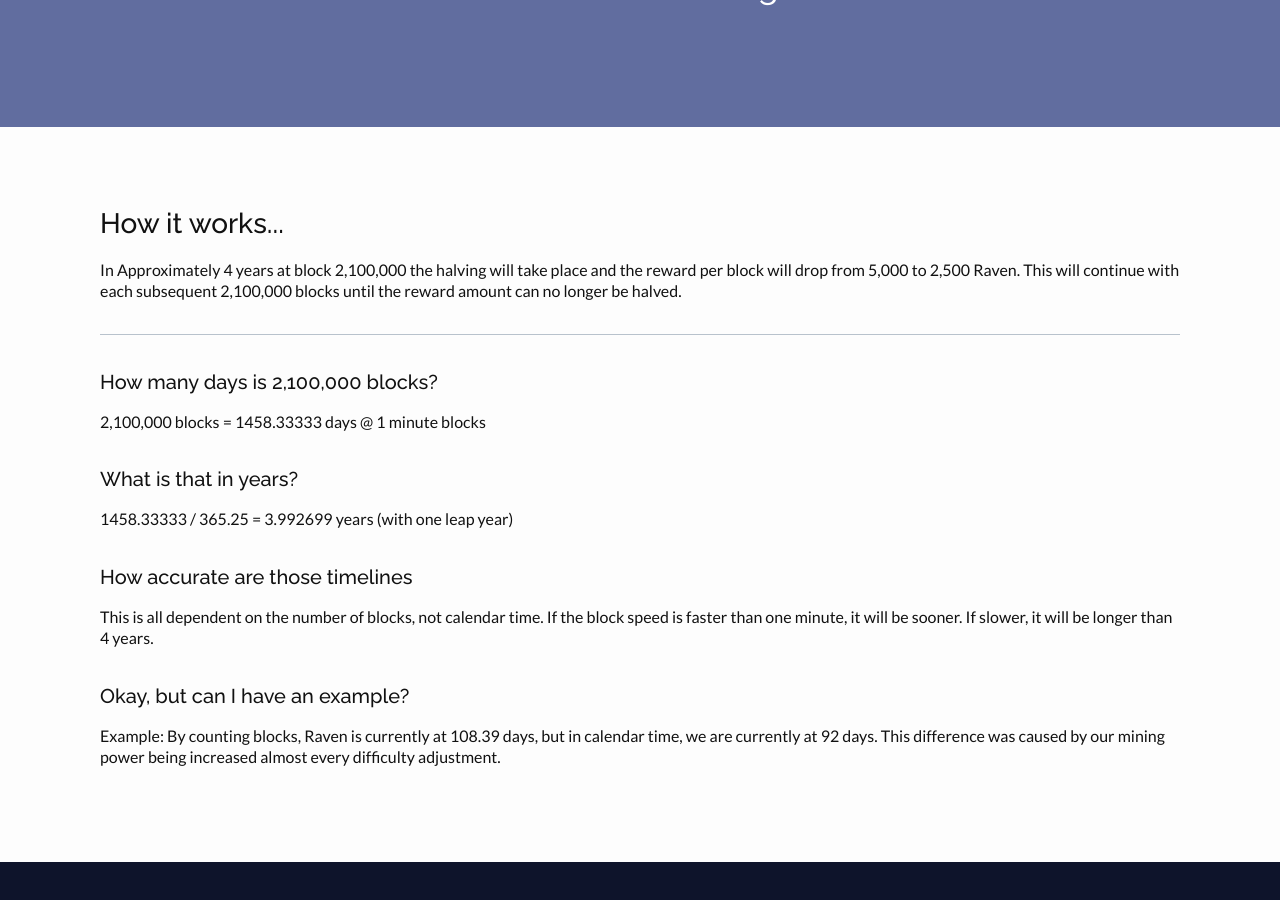
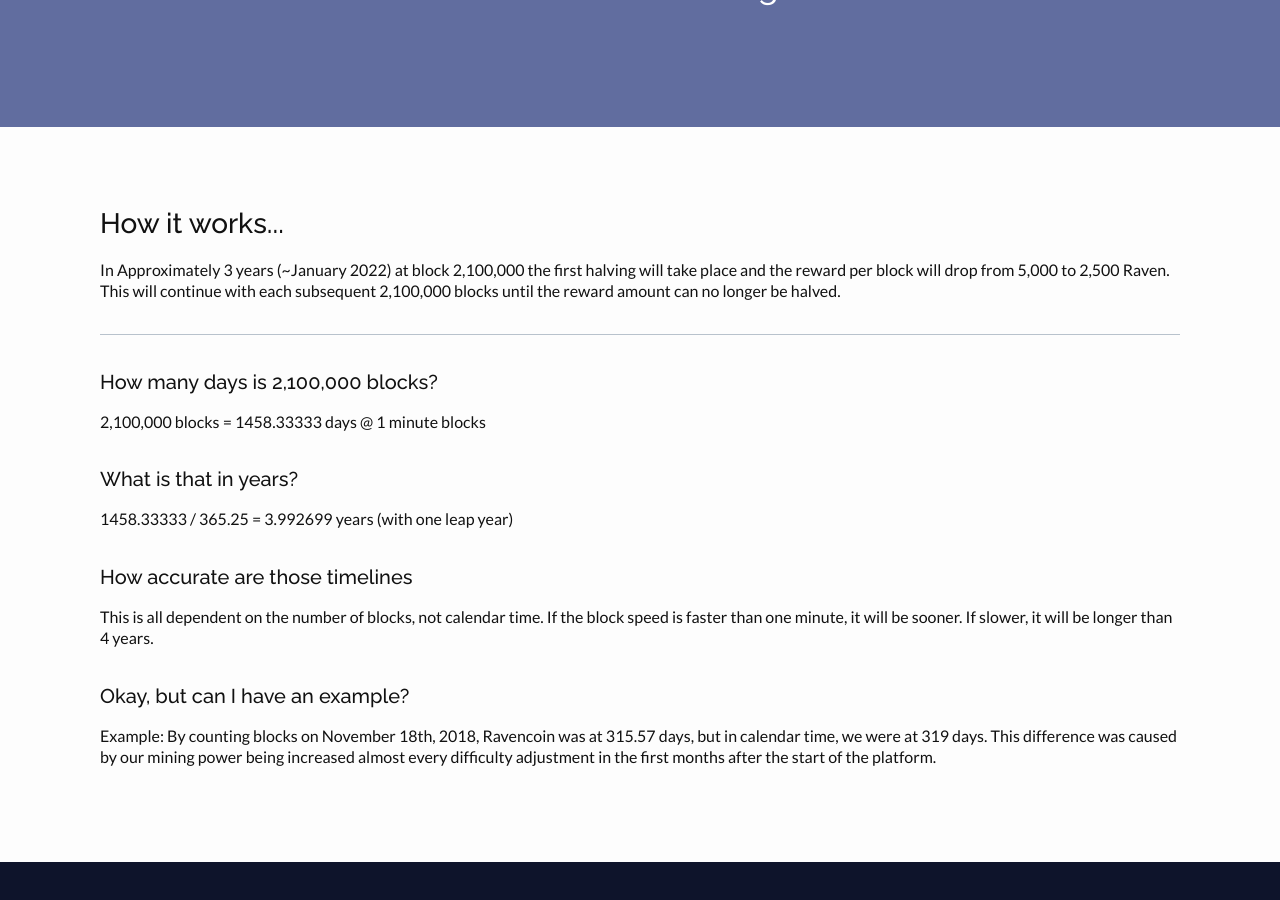
Before and after one commit to RavenProject/ravenproject.github.io, a Jekyll site: the page built from _pages/halving.md, in a window 1280 px wide and 900 px high, scrolled down 239 px. Built offline with Jekyll 4.4.1, drawn with Linux system fonts in a browser that asks for light colours.

Commit message:
Updating texts
Updated halving date, and the timeline example.

```diff
--- a/_pages/halving.md
+++ b/_pages/halving.md
@@ -8,7 +8,7 @@
 <div class="page-content">
   <div class="wrapper mt-4 mb-20">
     <h2>How it works...</h2>
-    <p>In Approximately 4 years at block 2,100,000 the halving will take place and the reward per block will drop from 5,000 to 2,500 Raven. This will continue with each subsequent 2,100,000 blocks until the reward amount can no longer be halved.</p>
+    <p>In Approximately 3 years (~January 2022) at block 2,100,000 the first halving will take place and the reward per block will drop from 5,000 to 2,500 Raven. This will continue with each subsequent 2,100,000 blocks until the reward amount can no longer be halved.</p>
     <hr class="border-grey border-t mt-8">
     <h3 class="mt-8">How many days is 2,100,000 blocks?</h3>
     <p>2,100,000 blocks = 1458.33333 days @ 1 minute blocks</p>
@@ -17,6 +17,6 @@
     <h3 class="mt-8">How accurate are those timelines</h3>
     <p>This is all dependent on the number of blocks, not calendar time. If the block speed is faster than one minute, it will be sooner. If slower, it will be longer than 4 years.</p>
     <h3 class="mt-8">Okay, but can I have an example?</h3>
-    <p>Example: By counting blocks, Raven is currently at 108.39 days, but in calendar time, we are currently at 92 days. This difference was caused by our mining power being increased almost every difficulty adjustment.</p>
+    <p>Example: By counting blocks on November 18th, 2018, Ravencoin was at 315.57 days, but in calendar time, we were at 319 days. This difference was caused by our mining power being increased almost every difficulty adjustment in the first months after the start of the platform.</p>
   </div>
 </div>
```
